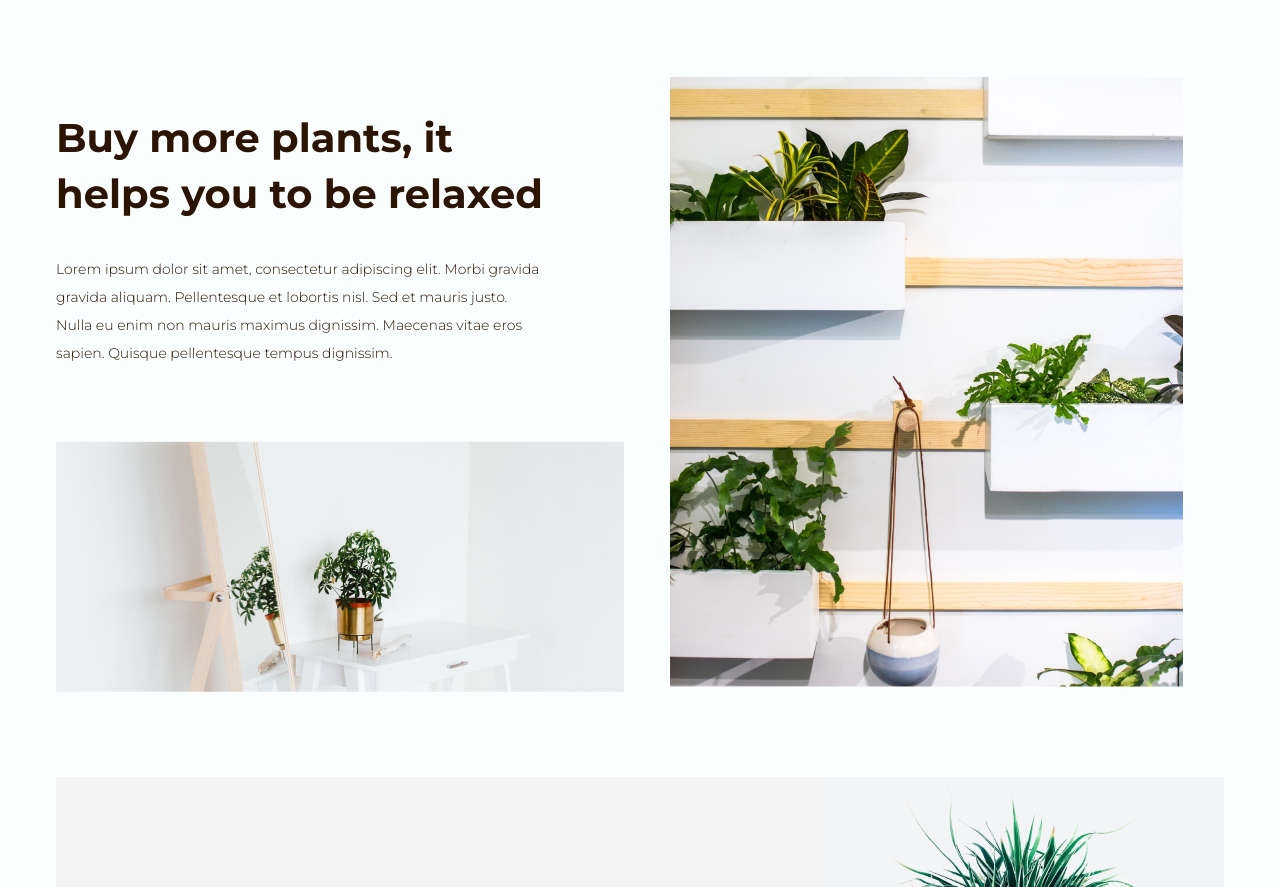
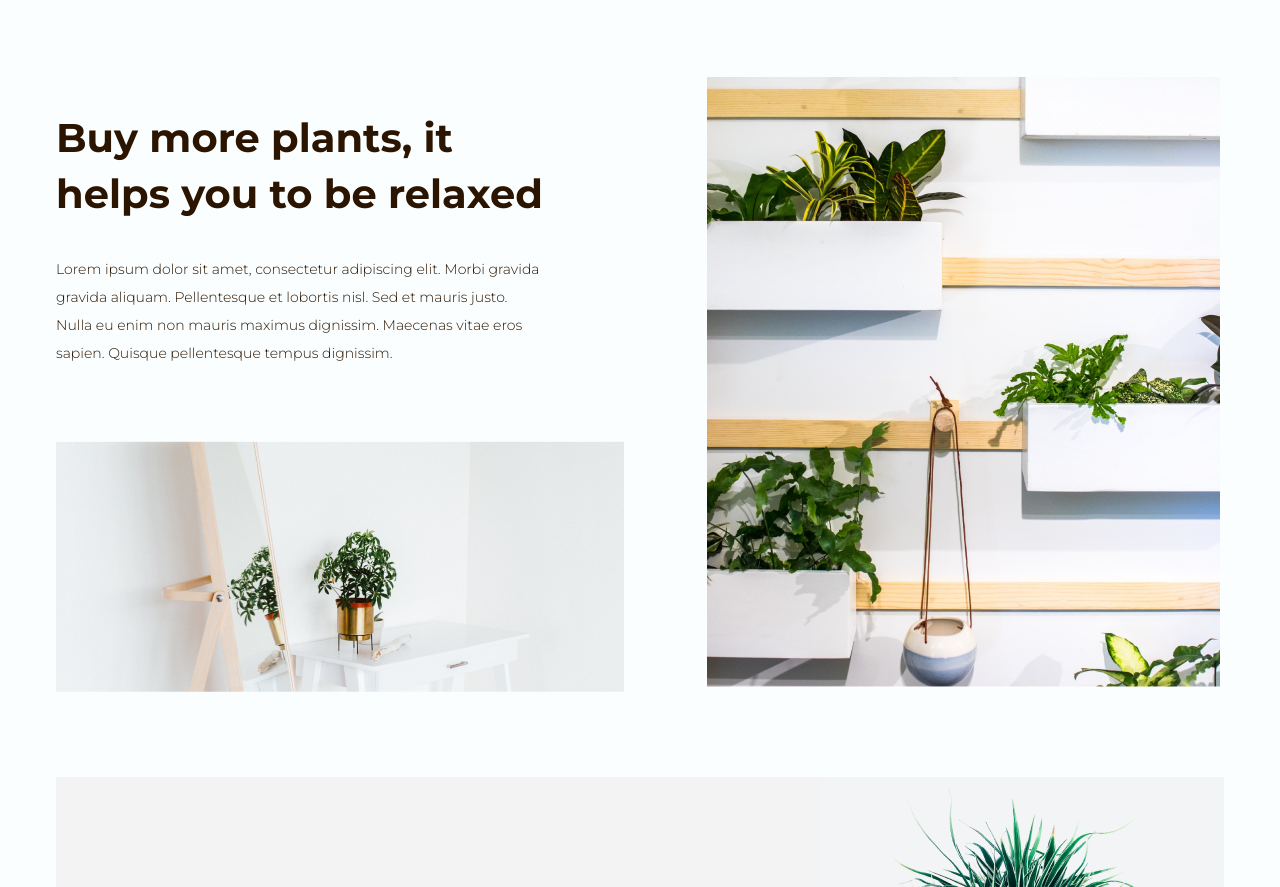
Before and after one commit to SHAKOTAN1/laba7.2, a plain HTML site: page index.html in a window 1280 px wide. Shown: the part 1497-2384 px from the top of the page. Drawn offline with nearby package versions, Linux system fonts and the light colour scheme.

Commit message:
change index

```diff
--- a/index.html
+++ b/index.html
@@ -161,7 +161,7 @@
             <img src="img/liana-mikah-8tJxjQWTyNA-unsplash 1.png" alt="#">
         </div>
         <div class="art">
-            <img src="img/jason-leung-r5pPYI6lEpA-unsplash 1.png" alt="#">
+            <img style="margin-left: 37px;" src="img/jason-leung-r5pPYI6lEpA-unsplash 1.png" alt="#">
         </div>
     </article>
 
--- a/style.css
+++ b/style.css
@@ -253,6 +253,7 @@ article{
     justify-content: space-between;
 }
 .art{
+
     width: 610px;
 }
 .art-text{
```
